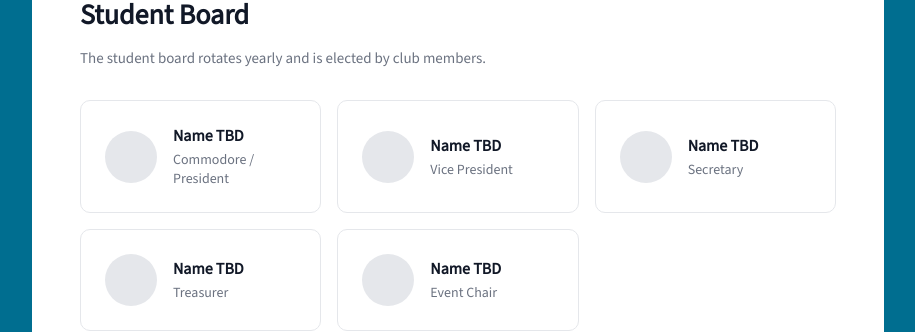
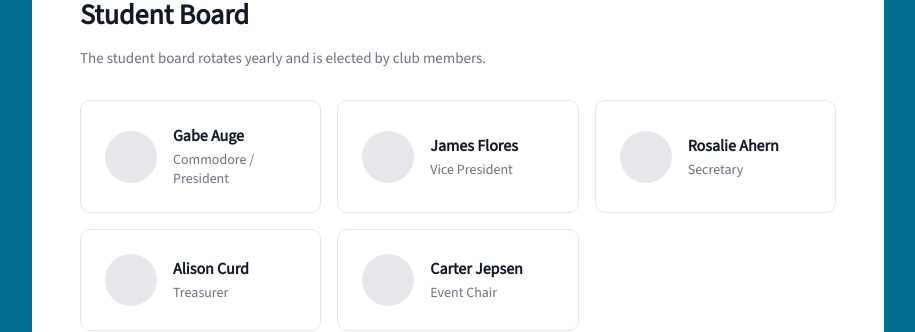
Before and after one commit to InpErros/navis-velata, a Next.js app: page /about in a window 1280 px wide. Shown: the part 1197-1529 px from the top of the page, without its empty margins (182-1097 px from the left). Built offline with nearby package versions, Linux system fonts and the light colour scheme; a web font is replaced by a local one.

Commit message:
updated names on about page

```diff
--- a/app/about/page.js
+++ b/app/about/page.js
@@ -2,6 +2,27 @@
 
 import { useState } from 'react';
 
+// ─── Update board members here ───────────────────────────────────────────────
+const boardMembers = [
+  { role: 'Commodore / President', name: 'Gabe Auge' },
+  { role: 'Vice President',        name: 'James Flores' },
+  { role: 'Secretary',             name: 'Rosalie Ahern' },
+  { role: 'Treasurer',             name: 'Alison Curd' },
+  { role: 'Event Chair',           name: 'Carter Jepsen' },
+];
+
+// ─── Update coaches here ──────────────────────────────────────────────────────
+const coaches = [
+  { role: 'Head Coach',                name: 'Name TBD' },
+  { role: 'Small Boat Sailing Coach',  name: 'Name TBD' },
+  { role: 'Small Boat Sailing Coach',  name: 'Name TBD' },
+  { role: 'Small Boat Sailing Coach',  name: 'Name TBD' },
+  { role: 'Small Boat Sailing Coach',  name: 'Name TBD' },
+  { role: 'Shields / Keelboat Coach',  name: 'Name TBD' },
+  { role: 'Boatwright',                name: 'Name TBD' },
+];
+
+// ─── Update boat fleet info here ──────────────────────────────────────────────
 const boats = [
   {
     name: 'RS Quest',
@@ -173,13 +194,7 @@ export default function About() {
             The student board rotates yearly and is elected by club members.
           </p>
           <div style={{ display: 'grid', gridTemplateColumns: 'repeat(auto-fill, minmax(240px, 1fr))', gap: '16px' }}>
-            {[
-              { role: 'Commodore / President', name: 'Name TBD' },
-              { role: 'Vice President', name: 'Name TBD' },
-              { role: 'Secretary', name: 'Name TBD' },
-              { role: 'Treasurer', name: 'Name TBD' },
-              { role: 'Event Chair', name: 'Name TBD' },
-            ].map((member, index) => (
+            {boardMembers.map((member, index) => (
               <div key={index} style={{
                 backgroundColor: '#ffffff',
                 border: '1px solid #e5e7eb',
@@ -214,15 +229,7 @@ export default function About() {
             Our volunteer coaches bring years of sailing experience to help every member improve on the water.
           </p>
           <div style={{ display: 'grid', gridTemplateColumns: 'repeat(auto-fill, minmax(240px, 1fr))', gap: '16px' }}>
-            {[
-              { role: 'Head Coach', name: 'Name TBD' },
-              { role: 'Small Boat Sailing Coach', name: 'Name TBD' },
-              { role: 'Small Boat Sailing Coach', name: 'Name TBD' },
-              { role: 'Small Boat Sailing Coach', name: 'Name TBD' },
-              { role: 'Small Boat Sailing Coach', name: 'Name TBD' },
-              { role: 'Shields / Keelboat Coach', name: 'Name TBD' },
-              { role: 'Boatwright', name: 'Name TBD' },
-            ].map((coach, index) => (
+            {coaches.map((coach, index) => (
               <div key={index} style={{
                 backgroundColor: '#f0f9ff',
                 border: '1px solid #bae6fd',
```
